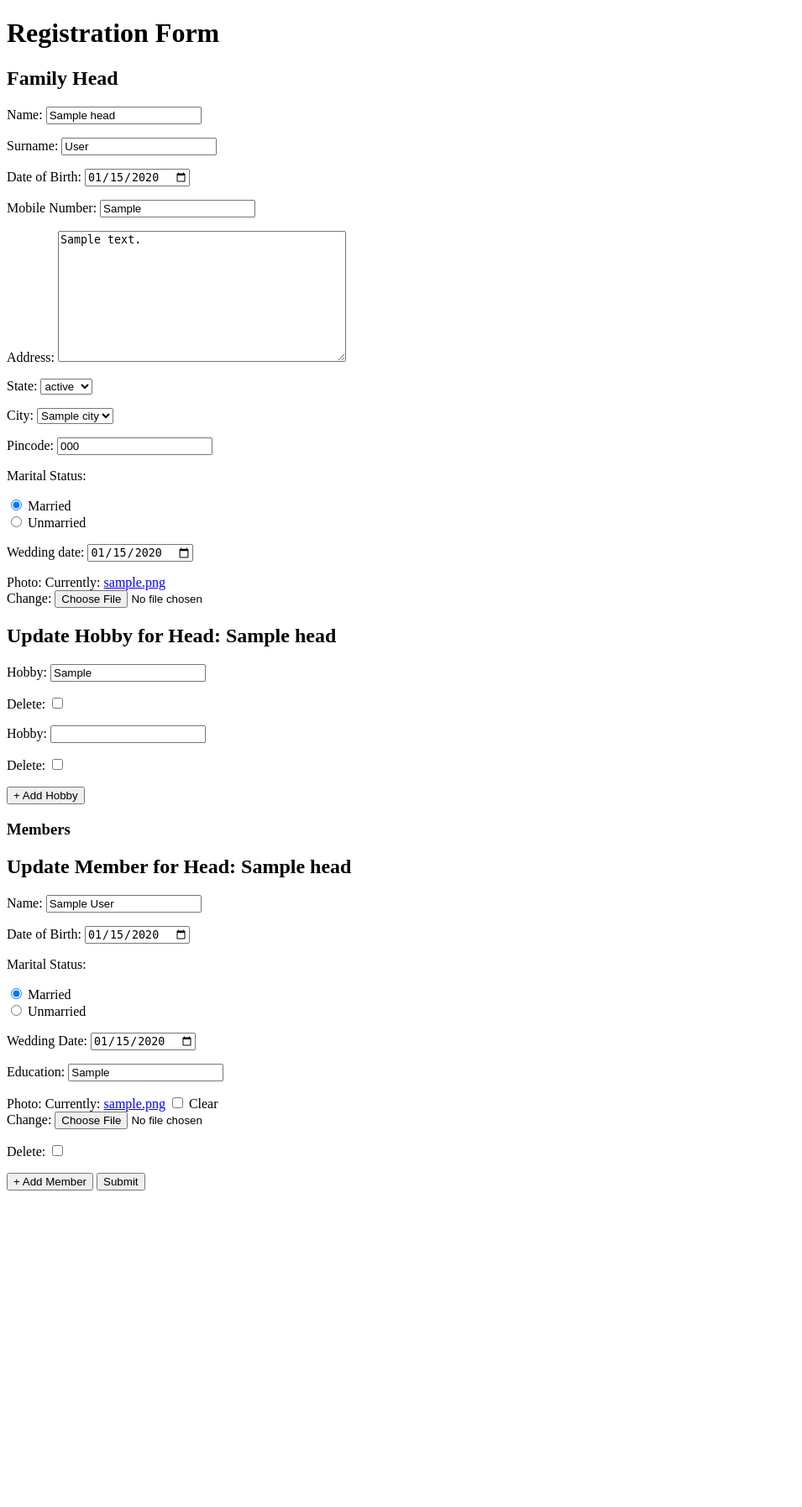
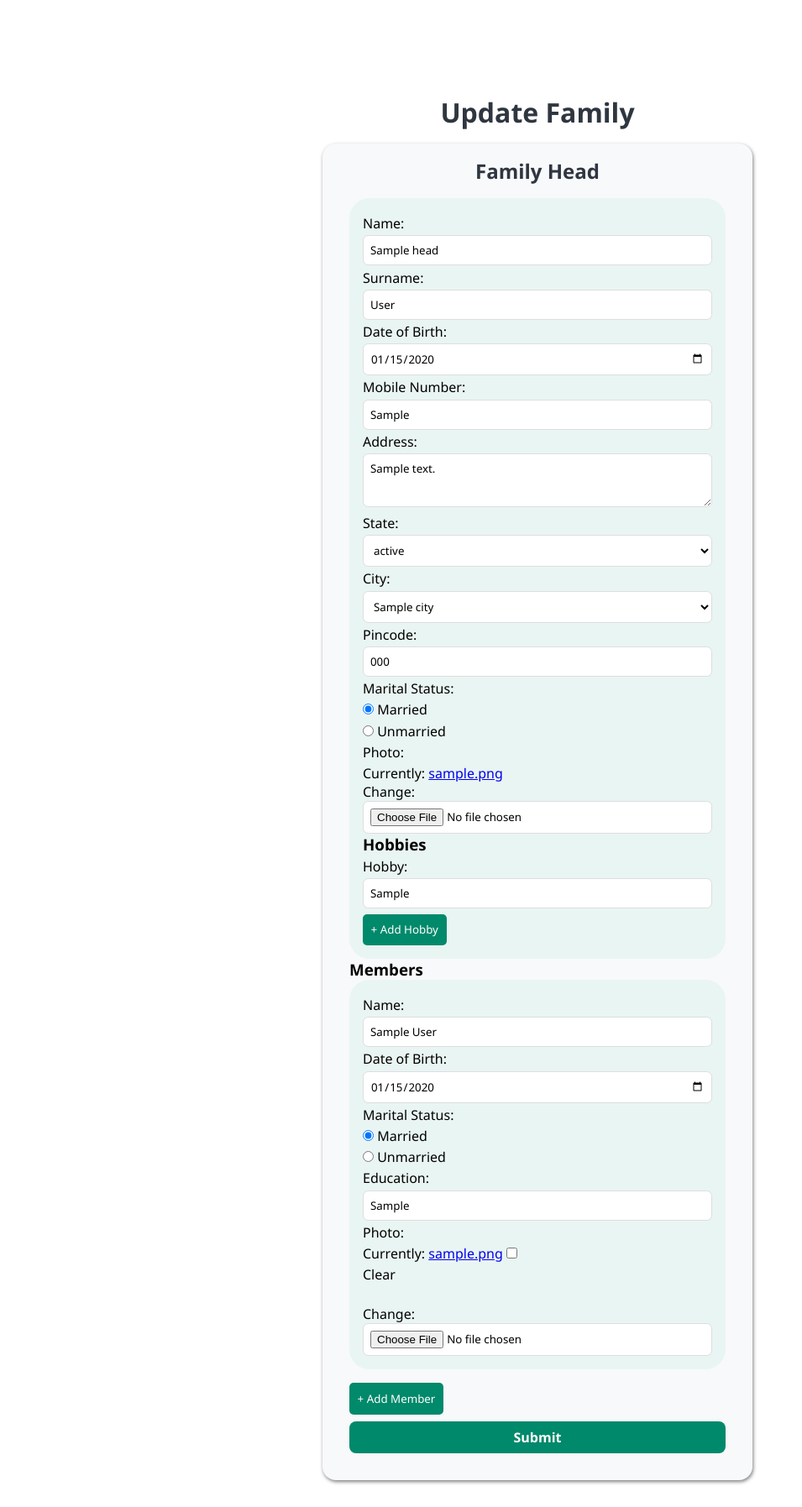
Before and after one commit to purvaphadol/fims, a Django app: page /update_family/1 in a window 1280 px wide. Shown: the whole page at 84% size, without its empty margins (0-955 px from the left). Before the commit the page ends 1418 px from the top, so only its background shows below. Run offline with Django 5.2, Linux system fonts and the light colour scheme; tables that the repository leaves empty hold one stand-in row (values such as "Sample post").

Commit message:
Update Family done.

```diff
--- a/dashboard/templates/update_family.html
+++ b/dashboard/templates/update_family.html
@@ -5,11 +5,11 @@
 <head>
   <title>Family Form</title>
   <script src="https://code.jquery.com/jquery-3.6.0.min.js"></script>
-  <link rel="stylesheet" href="{% static 'css/familystyle.css' %}" />
+  <link rel="stylesheet" href="{% static 'css/index.css' %}" />
 </head>
 
 <body>
-  <h1>Registration Form</h1>
+  <h1>Update Family</h1>
   <div class="form-container">
 
     <form id="familyForm" method="post" enctype="multipart/form-data">
@@ -17,19 +17,73 @@
       <h2>Family Head</h2>
       <div class="head-container">
 
-          {{ head_form.as_p }}
+          <!-- {{ head_form.as_p }} -->
+            <div class="nameDiv">
+          {{ head_form.name.label_tag }} {{ head_form.name }}
+          <span class="errorMsg"></span>
+        </div>
+        <div class="surnameDiv">
+          {{ head_form.surname.label_tag }} {{ head_form.surname }}
+          <span class="errorMsg"></span>
+        </div>
+        <div class="dobDiv">
+          {{ head_form.dob.label_tag }} {{ head_form.dob }}
+          <span class="errorMsg"></span>
+        </div>
+        <div class="mobnoD">
+          {{ head_form.mobno.label_tag }} {{ head_form.mobno }}
+          <span class="errorMsg"></span>
+        </div>
+        <div class="addressDiv">
+          {{ head_form.address.label_tag }} {{ head_form.address }}
+          <span class="errorMsg"></span>
+        </div>
+        <div class="stateDiv">
+          {{ head_form.state.label_tag }} {{ head_form.state }}
+          <span class="errorMsg"></span>
+        </div>
+        <div class="cityDiv">
+          {{ head_form.city.label_tag }} {{ head_form.city }}
+          <span class="errorMsg"></span>
+        </div>
+        <div class="pincodeDiv">
+          {{ head_form.pincode.label_tag }} {{ head_form.pincode }}
+          <span class="errorMsg"></span>
+        </div>
+        <div class="maritalDiv">
+          {{ head_form.marital_status.label_tag }} {{ head_form.marital_status }}
+          <span class="errorMsg"></span>
+        </div>
+        <div id="wedding_date">
+          {{ head_form.wedding_date.label_tag }} {{ head_form.wedding_date }}
+          <span class="errorMsg"></span>
+        </div>
+        <div class="photoDiv">
+          {{ head_form.photo.label_tag }} {{ head_form.photo }}
+          <span class="errorMsg"></span>
+        </div>
 
-        <!-- <h3>Hobbies</h3> -->
+        <h3>Hobbies</h3>
         {{ hobby_formset.management_form }}
         <div id="hobby-container">
-          <h2 class="form-heading">Update Hobby for Head: {{ head.name }}</h2>
           {% for form in hobby_formset %}
-          <div class="member-row">
+          <div class="hobby-row">
+            {{ form.id }}
+            {{ form.hobby.label_tag }} {{ form.hobby }}
+            <span class="errorMsg"></span>
+            <button type="button" class="removeHobby">Remove</button>
+          </div>
+          {% endfor %}
+        </div>
+        <!-- <div id="hobby-container">
+           <h3 class="form-heading">Update Hobby for Head: {{ head.name }}</h3>
+          {% for form in hobby_formset %}
+          <div class="hobby-row">
             {{ form.id }}
             {{ form.as_p }}
           </div>
           {% endfor %}
-        </div>
+        </div> -->
         <button type="button" id="addHobby">+ Add Hobby</button>
       </div>
 
@@ -37,14 +91,46 @@
       <h3>Members</h3>
       {{ member_formset.management_form }}
       <div id="member-container">
-        <h2 class="form-heading">Update Member for Head: {{ head.name }}</h2>
+        {% for form in member_formset %}
+        <div class="member-row">
+          {{ form.id }}
+          <div class="memnameDiv">
+            {{ form.member_name.label_tag }} {{ form.member_name }}
+            <span class="errorMsg"></span>
+          </div>
+          <div class="mem_dodDiv">
+            {{ form.member_dob.label_tag }} {{ form.member_dob }}
+            <span class="errorMsg"></span>
+          </div>
+          <div class="mem_msDiv">
+            {{ form.member_marital.label_tag }} {{ form.member_marital }}
+            <span class="errorMsg"></span>
+          </div>
+          <div class="member-wed" style="display:none">
+            {{ form.member_wedDate.label_tag }} {{ form.member_wedDate }}
+            <span class="errorMsg"></span>
+          </div>
+          <div class="educationDiv">
+            {{ form.education.label_tag }} {{ form.education }}
+            <span class="errorMsg"></span>
+          </div>
+          <div class="mem_photDiv">
+            {{ form.member_photo.label_tag }} {{ form.member_photo }}
+            <span class="errorMsg"></span>
+          </div>
+          <button type="button" class="removeMember">Remove</button>
+        </div>
+        {% endfor %}
+      </div>
+      <!-- <div id="member-container">
+        <h3 class="form-heading">Update Member for Head: {{ head.name }}</h3>
           {% for form in member_formset %}
             <div class="member-row">
               {{ form.id }}
                 {{ form.as_p }}
             </div>
           {% endfor %}
-      </div>
+      </div> -->
       <button type="button" id="addMember">+ Add Member</button>
 
       {{ head_form.non_field_errors }}
@@ -56,9 +142,9 @@
       <button type="submit" class="submitBtn">Submit</button>
     </form>
   </div>
-  <script src="{% static 'js/form.js' %}"></script>
+  <script src="{% static 'js/updateEvent.js' %}"></script>
   <script src="{% static 'js/statecity.js' %}"></script>
-  <script src="{% static 'js/formValidation.js' %}"></script>
+  <script src="{% static 'js/updateForm.js' %}"></script>
 
 </body>
 
--- a/dashboard/views.py
+++ b/dashboard/views.py
@@ -23,7 +23,7 @@ def dashboard(request):
 
 @login_required(login_url='login_page')
 def family_list(request):
-    heads = FamilyHead.objects.annotate(member_count= Count('members', filter=Q(status=1)))
+    heads = FamilyHead.objects.annotate(member_count=Count('members', filter=~Q(members__status=9)))
     members = FamilyMember.objects.all()
 
     if request.GET.get('search'):
@@ -177,12 +177,12 @@ def delete_family(request, pk):
 
 def update_family(request,pk):
     head = FamilyHead.objects.get(id=pk)
-    hHobbyFormSet = inlineformset_factory(FamilyHead, Hobby, form=HobbyForm, extra=0, can_delete=True)
+    HobbyFormSet = inlineformset_factory(FamilyHead, Hobby, form=HobbyForm, extra=0, can_delete=True)
     MemberFormset = inlineformset_factory(FamilyHead, FamilyMember, form=FamilyMemberForm, extra=0, can_delete=True)
 
     head_form = FamilyHeadForm(instance=head)
-    hobby_formset = HobbyFormSet(instance=head, prefix="hobbies")
-    member_formset = MemberFormset(instance=head, prefix="members")
+    hobby_formset = HobbyFormSet(instance=head, prefix="hobbies",  queryset=Hobby.objects.exclude(status=statusChoice.DELETE))
+    member_formset = MemberFormset(instance=head, prefix="members", queryset=FamilyMember.objects.exclude(status=statusChoice.DELETE))
     if request.method == 'POST':
         head_form = FamilyHeadForm(request.POST, request.FILES, instance=head)
         hobby_formset = HobbyFormSet(request.POST, instance=head, prefix="hobbies")
@@ -192,6 +192,7 @@ def update_family(request,pk):
             family_head = head_form.save()
             hobby_formset.save()
             member_formset.save()
+            # return redirect('view_family', pk=pk)
             return JsonResponse({"success": True})
         else:
             return JsonResponse({
--- /dev/null
+++ b/static/js/updateEvent.js
@@ -0,0 +1,158 @@
+$(document).ready(function () {
+    // toggle head wedding date
+    $('#wedding_date').hide();
+    $('input[name="marital_status"]').on('change', function () {
+        if ($(this).val().toLowerCase() === "married") {
+            $('#wedding_date').show();
+        } else {
+            $('#wedding_date').hide();
+            $('input[name="wedding_date"]').val('');
+        }
+    });
+
+    // toggle member wedding date
+    $('#member-container').on('change', 'input[type="radio"][name$="member_marital"]', function () {
+        let memberRow = $(this).closest('.member-row');
+        memberRow.find('.member-wed').hide();
+        if ($(this).is(':checked') && $(this).val().toLowerCase() === "married") {
+            memberRow.find('.member-wed').show();
+            memberRow.find('input[name$="member_wedDate"]').val('');
+        }
+    });
+
+    // Add Hobby
+    // let formIdx = {{ formset.total_form_count|add:"-1" }};
+    let formIdx = $('#id_hobbies-TOTAL_FORMS').val();
+    $('#addHobby').click(function() {
+        let lastInput = $('#hobby-container .hobby-row:last input[type="text"]');
+        if (lastInput.val().trim() === "") {
+            alert("Please fill the current hobby before adding a new one.");
+            lastInput.focus();
+            return;
+        }
+        $('#hobby-container').append($('#hobby-container .hobby-row:last').clone().find('input').each(function() {
+            let name = $(this).attr('name').replace(/-\d+-/, '-' + formIdx + '-');
+            let id = $(this).attr('id').replace(/-\d+-/, '-' + formIdx + '-');
+            $(this).attr('name', name);
+            $(this).attr('id', id);
+            $(this).val('');
+            }).end().find('input[name$=-id]').val('').end().find('.removeHobby').show().end());
+
+        formIdx++;
+        $('#id_hobbies-TOTAL_FORMS').val(formIdx);
+    });
+
+
+    $('#hobby-container').on('click', '.removeHobby', function() {
+        $(this).closest('.hobby-row').remove();
+        formIdx--;
+        $('#id_form-TOTAL_FORMS').val(formIdx);
+    });
+    $('.removeHobby').hide();
+
+    // Add Member
+    let memberIdx = $('#id_members-TOTAL_FORMS').val();
+
+    $('#addMember').click(function() {
+        let lastRow = $('#member-container .member-row:last');
+        let nameInput = lastRow.find('input[type="text"][name$="member_name"]');
+        if (nameInput.val().trim() === "") {
+            alert("Please fill the current member before adding a new one.");
+            nameInput.focus();
+            return;
+        }
+        let newRow = lastRow.clone();
+        newRow.find('input,select,textarea').each(function () {
+            let name = $(this).attr('name');
+            if (name) {
+                name = name.replace(/-\d+-/, '-' + memberIdx + '-');
+                $(this).attr('name', name);
+            }
+            let id = $(this).attr('id');
+            if (id) {
+                id = id.replace(/-\d+-/, '-' + memberIdx + '-');
+                $(this).attr('id', id);
+            }
+            if ($(this).is(':radio') || $(this).is(':checkbox')) {
+                $(this).prop('checked', false);
+            } else {
+                $(this).val('');
+            }
+        });
+        newRow.find('.removeMember').show();
+        $('#member-container').append(newRow);
+        newRow.find('.member-wed').hide();
+        memberIdx++;
+        $('#id_members-TOTAL_FORMS').val(memberIdx);
+    });
+
+    $('#member-container').on('click', '.removeMember', function() {
+        $(this).closest('.member-row').remove();
+        memberIdx--;
+        $('#id_members-TOTAL_FORMS').val(memberIdx);
+    });
+    $('.removeMember').hide();
+
+});
+
+// const memberrow = document.querySelectorAll('.member-row')
+// console.log(memberrow)
+
+// const radiobtn = document.querySelectorAll('input[type="radio"]');
+// console.log(radiobtn);
+// const member_wedDate = document.querySelector(".member-wed");
+// console.log(member_wedDate)
+// radiobtn.forEach(function(radio) {
+//     radio.addEventListener('change', function() {
+//         console.log(radio);
+//         console.log(this.value);
+
+//         if (this.value.toLowerCase() === "married"){
+//             member_wedDate.style.display = 'block';
+//         } else {
+//             member_wedDate.style.display = 'none';
+//         }
+//     })
+// });
+
+// if (name) {
+//                 name = name.replace(/-\\d+-/, '-' + memberIdx + '-');
+//                 $(this).attr('name', name);
+//             }
+//             let id = $(this).attr('id');
+//             if (id) {
+//                 id = id.replace(/-\\d+-/, '-' + memberIdx + '-');
+//                 $(this).attr('id', id);
+//             }
+//             if ($(this).is(':radio') || $(this).is(':checkbox')) {
+//                 $(this).prop('checked', false);
+//             } else {
+//                 $(this).val('');
+//             }
+
+// $('#addHobby').click(function() {
+    //     let lastInput = $('#hobby-container .hobby-row:last input[type="text"]');
+    //     if (lastInput.val().trim() === "") {
+    //         alert("Please fill the current hobby before adding a new one.");
+    //         lastInput.focus();
+    //         return;
+    //     }
+    //     let lastRow = $('#hobby-container .hobby-row:last')
+    //     let newRow = lastRow.clone();
+    //     newRow.find('input').each(function() {
+    //         let name = $(this).attr('name');
+    //         if (name) {
+    //             name = name.replace(/-\d+-/, '-' + formIdx + '-');
+    //             $(this).attr('name', name);
+    //         }
+    //         let id = $(this).attr('id');
+    //         if (id) {
+    //             id = id.replace(/-\d+-/, '-' + formIdx + '-');
+    //             $(this).attr('id', id);
+    //         }
+
+    //     });
+    //     newRow.find('.removeHobby').show();
+    //     $('#hobby-container').append(newRow);        formIdx++;
+    //     $('#id_hobbies-TOTAL_FORMS').val(formIdx);
+    // });
--- a/static/js/updateForm.js
+++ b/static/js/updateForm.js
@@ -63,7 +63,7 @@ function setErrorMsg(input, errorMsg) {
   span.innerText = errorMsg;
 }
 
-$(document).on("input", 'input[type="text"], input[type="date"], input[type="file"]', function () {
+$(document).on("input", 'input[type="text"], input[type="date"], input[type="file"], select, textarea', function () {
   let span = $(this).parent().find(".errorMsg");
   span.text("");
   $(this).removeClass("errorInput");
--- a/templates/index.html
+++ b/templates/index.html
@@ -5,7 +5,7 @@
 <head>
     <meta charset="UTF-8">
     <meta name="viewport" content="width=device-width, initial-scale=1.0">
-    <title>Document</title>
+    <title>Home</title>
     <link rel="stylesheet" href="{% static 'css/index.css' %}">
 </head>
 
```
Also changed, not shown: static/pictures/Oatmeal-cookies-recipe_zLNuGrY.jpg (added), static/pictures/design.png (added), static/pictures/poha-recipe-1_8oT13FB.jpg (added), static/pictures/poha-recipe-1_l6xREfu.jpg (added).
